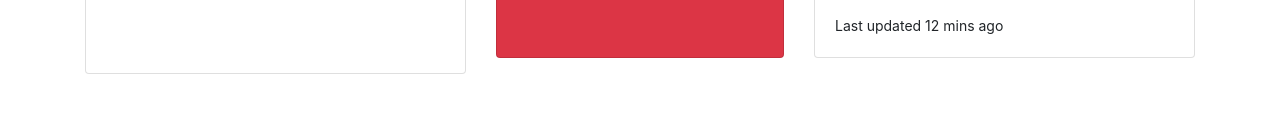
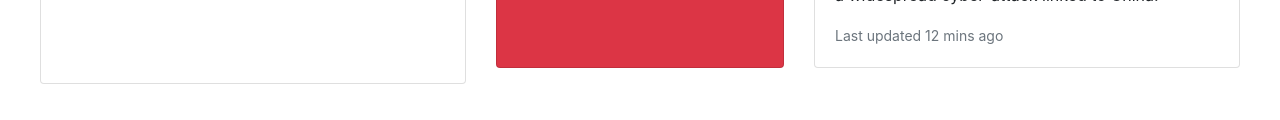
Before and after one commit to acciojob/bootstrap-card-AdityaBhosale22, a website: page main.html in a window 1280 px wide. Shown: the part 512-632 px from the top of the page. Drawn offline with nearby package versions, Linux system fonts and the light colour scheme.

Commit message:
created a submission

```diff
--- a/main.html
+++ b/main.html
@@ -8,7 +8,7 @@
 </head>
 
 <body>
-	<div class="container">
+
         <div>
 			<h1>Welcome to Sync5</h1>
 		</div>
@@ -40,13 +40,13 @@
   <div class="card-body">
     <h5 class="card-title">President under Pressure</h5>
     <p class="card-text">The US president is under pressure to respond to a widespread cyber-attack linked to China.</p>
-    <p class="card-text"><small class="text-body-secondary">Last updated 12 mins ago</small></p>
+    <p class="card-text"><small class="text-muted">Last updated 12 mins ago</small></p>
   </div>
 </div>
             </div>
 
         </div>
-    </div>
+
 
     <script src="https://cdn.jsdelivr.net/npm/jquery@3.5.1/dist/jquery.slim.min.js"></script>
     <script src="https://cdn.jsdelivr.net/npm/bootstrap@4.6.2/dist/js/bootstrap.bundle.min.js"></script>
```
